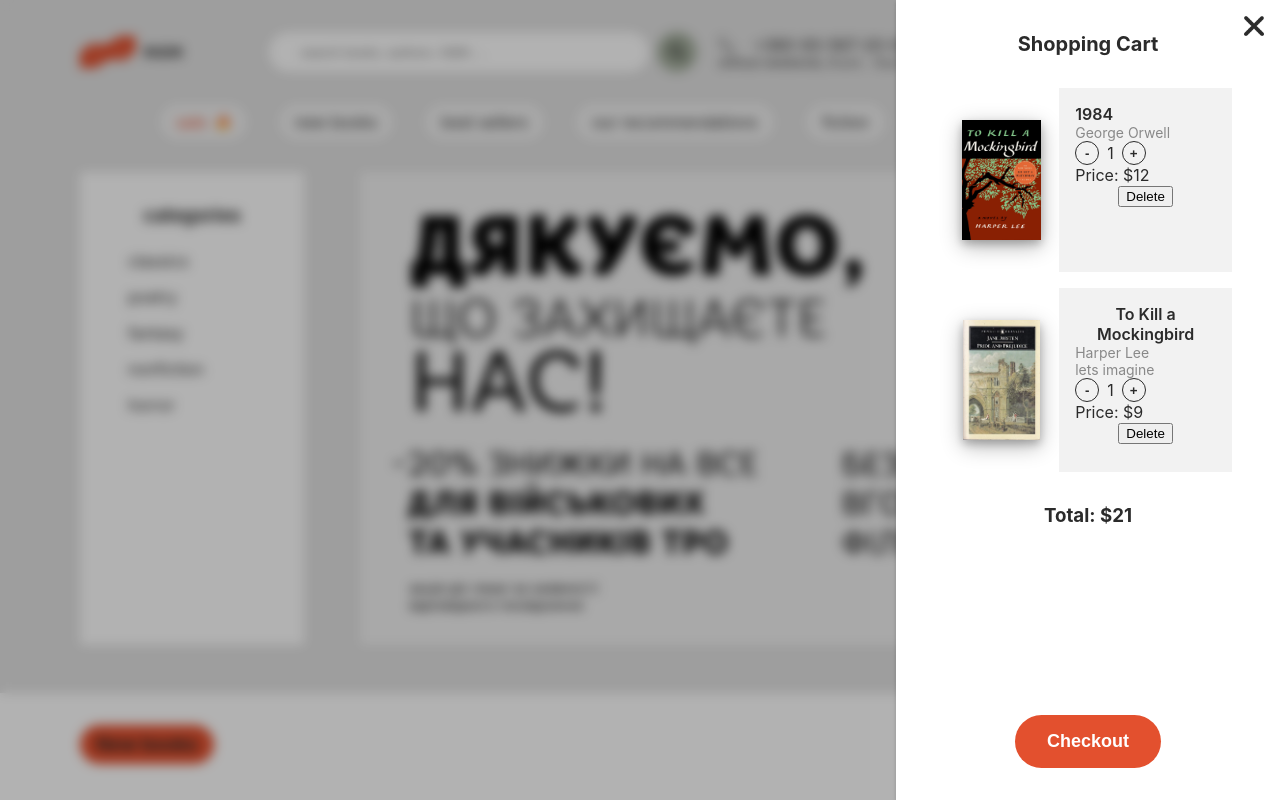
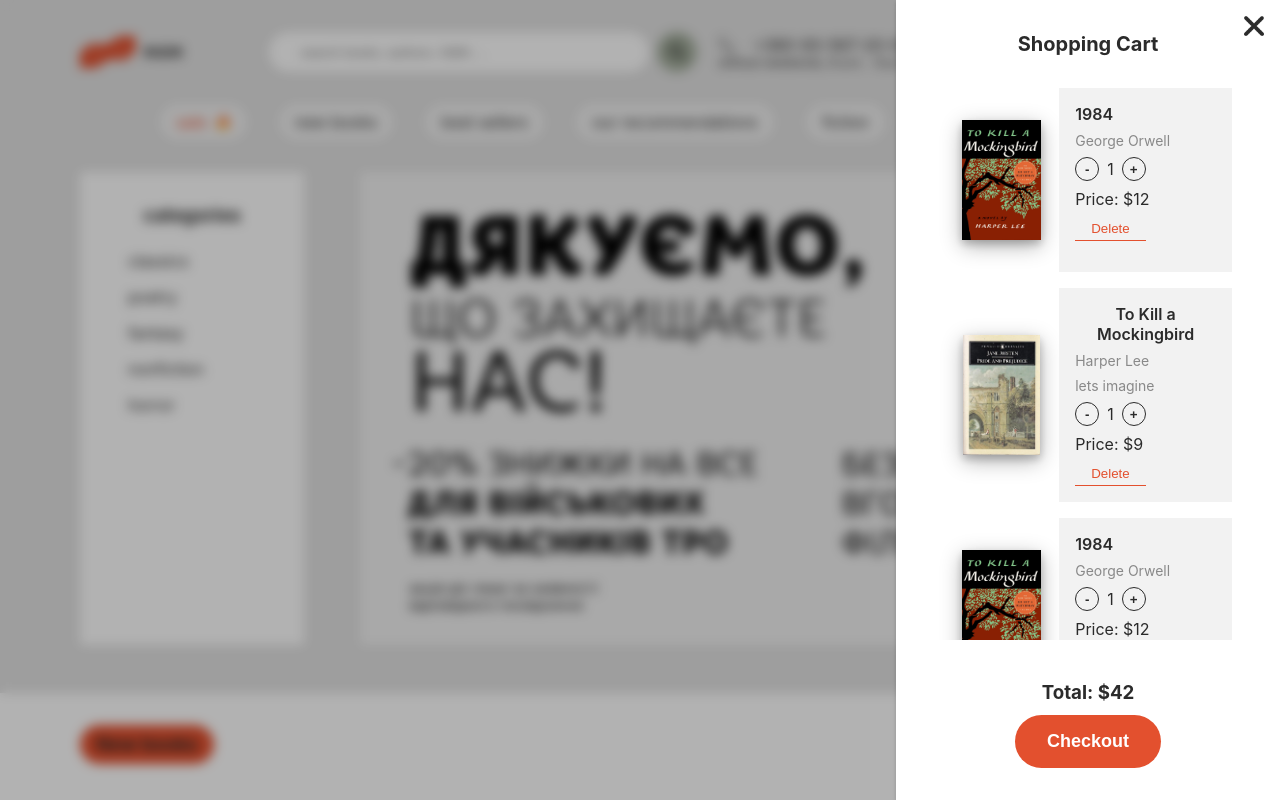
Before and after one commit to liudaminko/ridr, a React (Create React App) app: page / in a window 1280 px wide. Both pictures are taken after a click on the picture 985 px from the left and 52 px from the top of the page. Shown: the top 800 px of the page. Built offline with nearby package versions, Linux system fonts and the light colour scheme.

Commit message:
fix styles in shopping cart

```diff
--- a/src/components/Book/Book.module.css
+++ b/src/components/Book/Book.module.css
@@ -31,7 +31,7 @@
   background-color: #fbfbfb;
 }
 .coverImage {
-  height: 15em;
+  height: 12em;
   box-shadow: 0 4px 8px 0 rgba(0, 0, 0, 0.2), 0 6px 20px 0 rgba(0, 0, 0, 0.3);
 }
 .info {
--- a/src/components/ShoppingCart/ShoppingCart.module.css
+++ b/src/components/ShoppingCart/ShoppingCart.module.css
@@ -43,6 +43,8 @@ h2 {
   display: flex;
   flex-direction: column;
   gap: 16px;
+  height: 75%;
+  overflow-y: auto;
 }
 .item {
   display: flex;
@@ -64,6 +66,9 @@ h2 {
   width: 60%;
   padding: 16px;
   background-color: #f2f2f2;
+  display: flex;
+  flex-direction: column;
+  gap: 8px;
 }
 
 .createOrderButton {
@@ -114,3 +119,20 @@ h2 {
   color: #898989;
   font-size: 14px;
 }
+.deleteItemButton {
+  color: #e3502e;
+  background-color: transparent;
+  border: none;
+  border-bottom: 1px solid #e3502e;
+  display: flex;
+  width: min-content;
+  padding: 4px 16px;
+  cursor: pointer;
+}
+
+.total {
+  position: absolute;
+  bottom: 12%;
+  left: 50%;
+  transform: translateX(-50%);
+}
--- a/src/components/ShoppingCart/ShoppingCart.tsx
+++ b/src/components/ShoppingCart/ShoppingCart.tsx
@@ -19,6 +19,24 @@ function ShoppingCart() {
       },
       {
         id: 2,
+        image: "/9780140434262.jpeg",
+        title: "To Kill a Mockingbird",
+        authors: ["Harper Lee", "lets imagine"],
+        quantity: 1,
+        price: 9,
+        bookSequence: 2,
+      },
+      {
+        id: 3,
+        image: "/9780060935467.jpeg",
+        title: "1984",
+        authors: ["George Orwell"],
+        quantity: 1,
+        price: 12,
+        bookSequence: 1,
+      },
+      {
+        id: 4,
         image: "/9780140434262.jpeg",
         title: "To Kill a Mockingbird",
         authors: ["Harper Lee", "lets imagine"],
@@ -55,7 +73,7 @@ function ShoppingCart() {
 
   return isCartOpen ? (
     <div className={styles.overlay} onClick={toggleCart}>
-      <div className={styles.cart}>
+      <div className={styles.cart} onClick={(e) => e.stopPropagation()}>
         <button className={styles.closeButton} onClick={toggleCart}>
           <img src="/close.png" height={"20px"} alt="close" />
         </button>
@@ -84,6 +102,7 @@ function ShoppingCart() {
                       handleQuantityChange(item.id, item.quantity - 1)
                     }
                     className={styles.decreaseQuantityButton}
+                    disabled={item.quantity === 1}
                   >
                     -
                   </button>
@@ -98,7 +117,10 @@ function ShoppingCart() {
                   </button>
                 </div>
                 <div className={styles.price}>Price: ${item.price}</div>
-                <button onClick={() => handleDeleteItem(item.id)}>
+                <button
+                  onClick={() => handleDeleteItem(item.id)}
+                  className={styles.deleteItemButton}
+                >
                   Delete
                 </button>
               </div>
```
